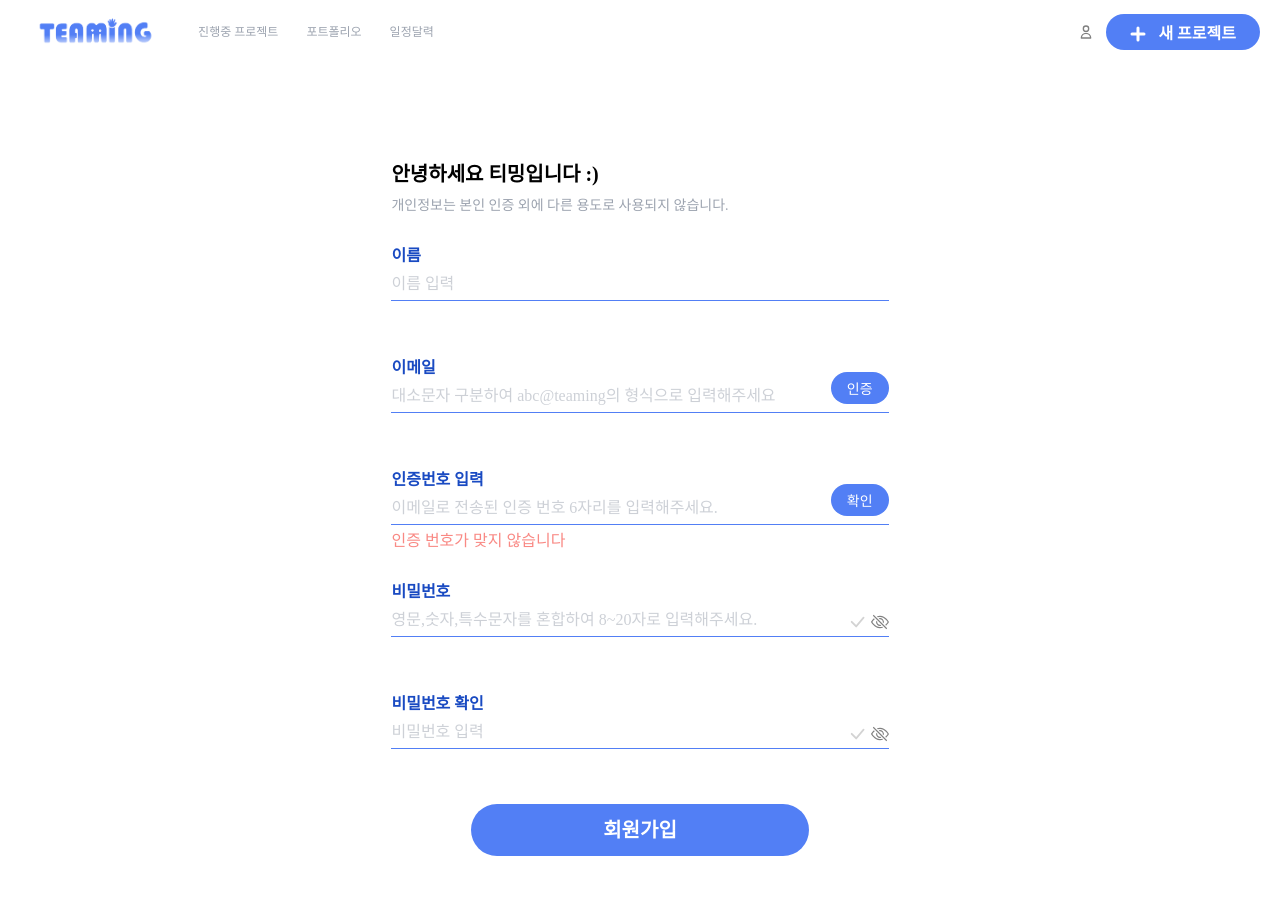
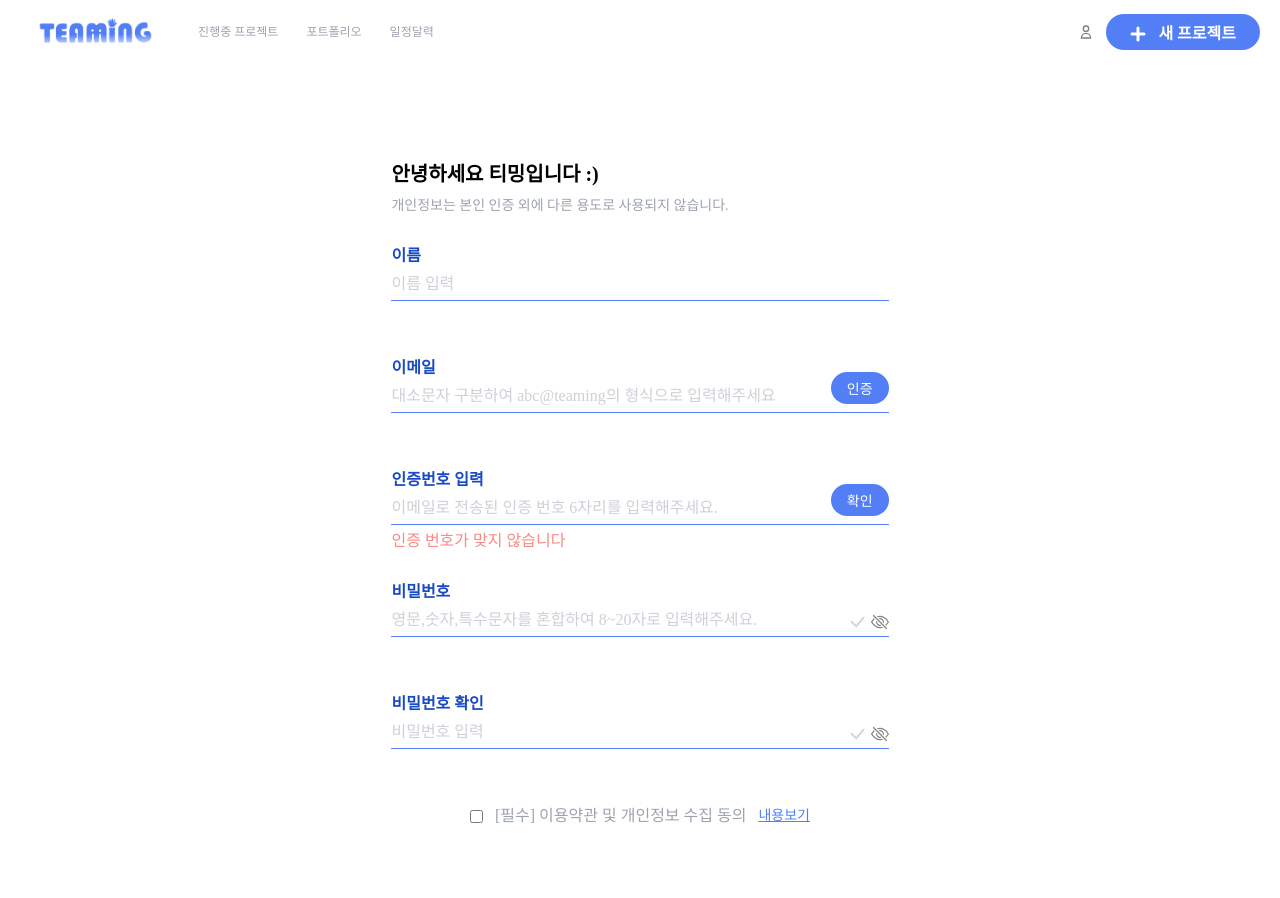
Before and after one commit to UmcTeaming/FrontEnd_WEB, a React (Create React App) app in the folder teaming/: page /signup in a window 1280 px wide. Shown: the top 898 px of the page. Built offline with nearby package versions, Linux system fonts and the light colour scheme; a web font is replaced by a local one.

Commit message:
Update 약관동의 check박스

```diff
--- a/teaming/src/pages/LoginLinks/Signup.js
+++ b/teaming/src/pages/LoginLinks/Signup.js
@@ -48,6 +48,11 @@ const Signup = () => {
       setError("pw2", { message: "비밀전호가 앞서 입력한 내용과 다릅니다" });
       return;
     }
+    if (data.checkbox === false)
+      setError("checkbox", {
+        message: "필수 약관 동의가 체크되어 있지 않습니다",
+      });
+    console.log(data);
   };
   const onClickIsSend = () => {
     setIsSend((prev) => !prev);
@@ -203,6 +208,21 @@ const Signup = () => {
             </div>
             <ErrorSpan>{errors.pw2?.message}</ErrorSpan>
           </InputDiv>
+
+          <div className="flex flex-col items-center justify-center mb-10">
+            <div className="space-x-3 flex items-center">
+              <input type="checkbox" {...register("checkbox")} />
+              <span className="text-gray-400">
+                [필수] 이용약관 및 개인정보 수집 동의
+              </span>
+              <span className="text-mainColor underline text-sm cursor-pointer">
+                내용보기
+              </span>
+            </div>
+            <div className="h-8">
+              <ErrorSpan>{errors.checkbox?.message}</ErrorSpan>
+            </div>
+          </div>
           <div className="flex justify-center bg-mainColor cursor-pointer mx-20 py-3 rounded-full">
             <button className=" text-white font-bold  h-full w-full  text-center text-xl">
               회원가입
```
